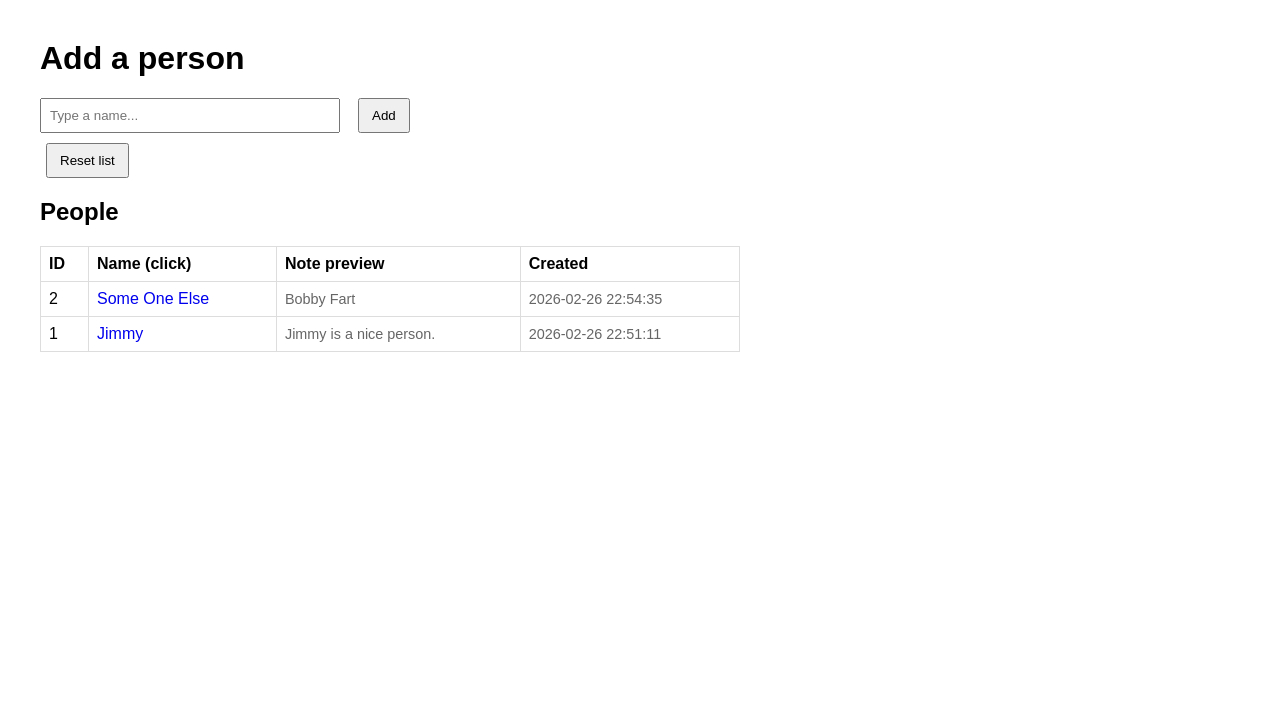
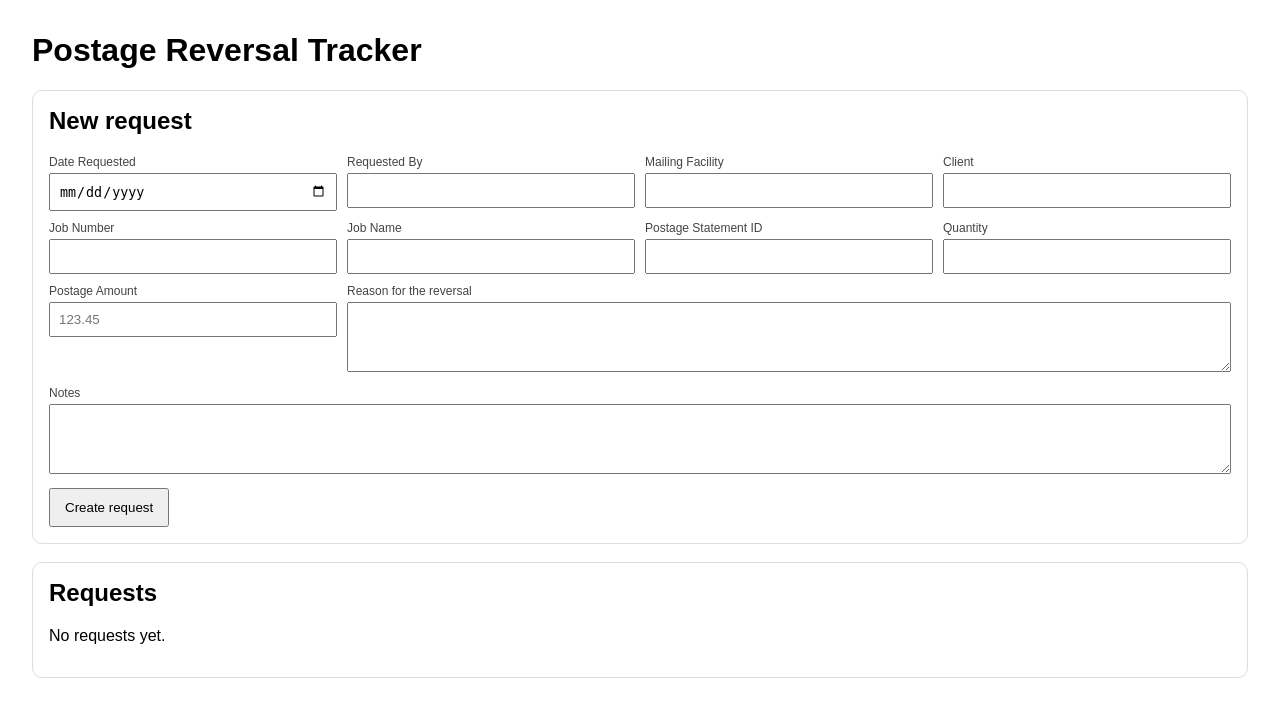
Before and after one commit to rstonyg/python_programming, a Flask app: page / in a window 1280 px wide. Shown: the top 717 px of the page. Run offline with Flask 3, Linux system fonts and the light colour scheme.

Commit message:
postage tracker

```diff
--- a/appone/app.py
+++ b/appone/app.py
@@ -1,64 +1,210 @@
 import os
-from datetime import datetime
-from flask import Flask, render_template, request, redirect, url_for, abort
+from datetime import datetime, date
+from decimal import Decimal, InvalidOperation
+
+from flask import Flask, render_template, request, redirect, url_for, abort, flash
 from flask_sqlalchemy import SQLAlchemy
 
 BASE_DIR = os.path.abspath(os.path.dirname(__file__))
-DB_PATH = os.path.join(BASE_DIR, "names.db")
+DB_PATH = os.path.join(BASE_DIR, "postage_reversals.db")
 
 app = Flask(__name__)
-app.config["SQLALCHEMY_DATABASE_URI"] = "sqlite:///" + DB_PATH
+app.secret_key = os.environ.get("FLASK_SECRET_KEY", "dev-secret-change-me")
+
+# DB: uses DATABASE_URL if provided (Render Postgres), otherwise local SQLite file
+db_url = os.environ.get("DATABASE_URL")
+if db_url:
+    db_url = db_url.replace("postgres://", "postgresql://", 1)
+    app.config["SQLALCHEMY_DATABASE_URI"] = db_url
+else:
+    app.config["SQLALCHEMY_DATABASE_URI"] = "sqlite:///" + DB_PATH
+
 app.config["SQLALCHEMY_TRACK_MODIFICATIONS"] = False
-
 db = SQLAlchemy(app)
 
-class Person(db.Model):
-    __tablename__ = "people"
+
+STATUS_OPTIONS = [
+    "Requested",
+    "Submitted",
+    "In Review",
+    "Approved",
+    "Rejected",
+    "Completed",
+]
+
+
+class PostageReversal(db.Model):
+    __tablename__ = "postage_reversals"
 
     id = db.Column(db.Integer, primary_key=True)
-    name = db.Column(db.String(120), nullable=False)
-    note = db.Column(db.Text, nullable=True)
+
+    date_requested = db.Column(db.Date, nullable=False)
+
+    requested_by = db.Column(db.String(120), nullable=False)
+    mailing_facility = db.Column(db.String(120), nullable=False)
+
+    client = db.Column(db.String(120), nullable=False)
+    job_number = db.Column(db.String(64), nullable=False)
+    job_name = db.Column(db.String(200), nullable=False)
+
+    postage_statement_id = db.Column(db.String(120), nullable=False)
+    quantity = db.Column(db.Integer, nullable=False)
+
+    # store cents accurately as integer
+    postage_amount_cents = db.Column(db.Integer, nullable=False)
+
+    reason = db.Column(db.Text, nullable=False)
+    notes = db.Column(db.Text, nullable=True)
+
+    status = db.Column(db.String(32), nullable=False, default="Requested")
+
     created_at = db.Column(db.DateTime, nullable=False, default=datetime.utcnow)
     updated_at = db.Column(db.DateTime, nullable=False, default=datetime.utcnow)
 
     def touch(self):
         self.updated_at = datetime.utcnow()
 
+    @property
+    def postage_amount(self) -> str:
+        # display dollars
+        dollars = Decimal(self.postage_amount_cents) / Decimal(100)
+        return f"{dollars:,.2f}"
+
+
 with app.app_context():
     db.create_all()
+
+
+def parse_date(value: str) -> date | None:
+    try:
+        return datetime.strptime(value, "%Y-%m-%d").date()
+    except Exception:
+        return None
+
+
+def parse_money_to_cents(value: str) -> int | None:
+    # Accept "123.45" or "$123.45" or "1,234.56"
+    if not value:
+        return None
+    cleaned = value.strip().replace("$", "").replace(",", "")
+    try:
+        amt = Decimal(cleaned)
+        if amt < 0:
+            return None
+        cents = int((amt * 100).quantize(Decimal("1")))
+        return cents
+    except (InvalidOperation, ValueError):
+        return None
+
 
 @app.route("/", methods=["GET", "POST"])
 def index():
     if request.method == "POST":
-        name = (request.form.get("name") or "").strip()
-        if name:
-            db.session.add(Person(name=name))
+        # Create a new reversal request
+        date_requested = parse_date(request.form.get("date_requested", ""))
+        requested_by = (request.form.get("requested_by") or "").strip()
+        mailing_facility = (request.form.get("mailing_facility") or "").strip()
+        client = (request.form.get("client") or "").strip()
+        job_number = (request.form.get("job_number") or "").strip()
+        job_name = (request.form.get("job_name") or "").strip()
+        postage_statement_id = (request.form.get("postage_statement_id") or "").strip()
+        reason = (request.form.get("reason") or "").strip()
+        notes = (request.form.get("notes") or "").strip()
+
+        qty_raw = (request.form.get("quantity") or "").strip()
+        amount_raw = (request.form.get("postage_amount") or "").strip()
+
+        # Validate required fields
+        errors = []
+        if not date_requested:
+            errors.append("Date Requested is required (YYYY-MM-DD).")
+        if not requested_by:
+            errors.append("Requested By is required.")
+        if not mailing_facility:
+            errors.append("Mailing Facility is required.")
+        if not client:
+            errors.append("Client is required.")
+        if not job_number:
+            errors.append("Job Number is required.")
+        if not job_name:
+            errors.append("Job Name is required.")
+        if not postage_statement_id:
+            errors.append("Postage Statement ID is required.")
+        if not reason:
+            errors.append("Reason is required.")
+
+        try:
+            quantity = int(qty_raw)
+            if quantity <= 0:
+                raise ValueError
+        except Exception:
+            errors.append("Quantity must be a positive whole number.")
+            quantity = 0
+
+        cents = parse_money_to_cents(amount_raw)
+        if cents is None:
+            errors.append("Postage Amount must be a valid number like 123.45.")
+
+        if errors:
+            for e in errors:
+                flash(e, "error")
+            # fall through to GET rendering with current list
+        else:
+            rec = PostageReversal(
+                date_requested=date_requested,
+                requested_by=requested_by,
+                mailing_facility=mailing_facility,
+                client=client,
+                job_number=job_number,
+                job_name=job_name,
+                postage_statement_id=postage_statement_id,
+                quantity=quantity,
+                postage_amount_cents=cents,
+                reason=reason,
+                notes=notes if notes else None,
+                status="Requested",
+            )
+            db.session.add(rec)
             db.session.commit()
-        return redirect(url_for("index"))
+            return redirect(url_for("index"))
 
-    people = Person.query.order_by(Person.created_at.desc()).all()
-    return render_template("index.html", people=people)
+    reversals = PostageReversal.query.order_by(PostageReversal.created_at.desc()).all()
+    return render_template("index.html", reversals=reversals, statuses=STATUS_OPTIONS)
 
-@app.route("/person/<int:person_id>", methods=["GET", "POST"])
-def person_detail(person_id: int):
-    person = Person.query.get(person_id)
-    if not person:
+
+@app.route("/reversal/<int:reversal_id>", methods=["GET", "POST"])
+def reversal_detail(reversal_id: int):
+    rec = PostageReversal.query.get(reversal_id)
+    if not rec:
         abort(404)
 
     if request.method == "POST":
-        note = (request.form.get("note") or "").strip()
-        person.note = note
-        person.touch()
-        db.session.commit()
-        return redirect(url_for("person_detail", person_id=person.id))
+        # Update status + notes (and optionally other fields)
+        status = (request.form.get("status") or "").strip()
+        notes = (request.form.get("notes") or "").strip()
 
-    return render_template("person.html", person=person)
+        if status not in STATUS_OPTIONS:
+            flash("Invalid status.", "error")
+        else:
+            rec.status = status
+            rec.notes = notes if notes else None
+            rec.touch()
+            db.session.commit()
+            flash("Updated.", "ok")
+            return redirect(url_for("reversal_detail", reversal_id=rec.id))
 
-@app.route("/reset", methods=["POST"])
-def reset():
-    db.session.query(Person).delete()
+    return render_template("reversal.html", rec=rec, statuses=STATUS_OPTIONS)
+
+
+@app.route("/delete/<int:reversal_id>", methods=["POST"])
+def delete_reversal(reversal_id: int):
+    rec = PostageReversal.query.get(reversal_id)
+    if not rec:
+        abort(404)
+    db.session.delete(rec)
     db.session.commit()
     return redirect(url_for("index"))
+
 
 if __name__ == "__main__":
     port = int(os.environ.get("PORT", 8000))
--- a/appone/templates/index.html
+++ b/appone/templates/index.html
@@ -2,67 +2,151 @@
 <html>
 <head>
   <meta charset="utf-8" />
-  <title>People</title>
+  <title>Postage Reversals</title>
   <style>
-    body { font-family: Arial, sans-serif; margin: 40px; }
-    input[type="text"] { padding: 8px; width: 280px; }
-    button { padding: 8px 12px; margin-left: 6px; }
-    table { border-collapse: collapse; width: 700px; margin-top: 14px; }
-    th, td { border: 1px solid #ddd; padding: 8px; }
-    th { text-align: left; }
+    body { font-family: Arial, sans-serif; margin: 32px; }
+    .card { border: 1px solid #ddd; border-radius: 10px; padding: 16px; margin-bottom: 18px; }
+    .grid { display: grid; grid-template-columns: repeat(4, minmax(0, 1fr)); gap: 10px; }
+    label { font-size: 12px; color: #444; display:block; margin-bottom: 4px; }
+    input, textarea { width: 100%; padding: 8px; box-sizing: border-box; }
+    textarea { min-height: 70px; }
+    button { padding: 10px 14px; cursor: pointer; }
+    table { border-collapse: collapse; width: 100%; margin-top: 10px; }
+    th, td { border: 1px solid #ddd; padding: 8px; vertical-align: top; }
+    th { text-align: left; background: #fafafa; }
     a { text-decoration: none; }
     a:hover { text-decoration: underline; }
-    .row { display: flex; gap: 12px; align-items: center; }
-    .muted { color: #666; font-size: 0.9em; }
+    .muted { color: #666; font-size: 12px; }
+    .flash { padding: 10px; border-radius: 8px; margin-bottom: 10px; }
+    .flash.error { background: #ffecec; border: 1px solid #ffb8b8; }
+    .flash.ok { background: #ecffef; border: 1px solid #b8ffbf; }
+    .row-actions { display:flex; gap:8px; align-items:center; }
+    .danger { background: #fff3f3; border: 1px solid #ffb8b8; }
+    @media (max-width: 1000px) { .grid { grid-template-columns: repeat(2, minmax(0, 1fr)); } }
   </style>
 </head>
 <body>
-  <h1>Add a person</h1>
+  <h1>Postage Reversal Tracker</h1>
 
+  {% with messages = get_flashed_messages(with_categories=true) %}
+    {% if messages %}
+      {% for cat, msg in messages %}
+        <div class="flash {{ cat }}">{{ msg }}</div>
+      {% endfor %}
+    {% endif %}
+  {% endwith %}
+
+  <div class="card">
+    <h2 style="margin-top:0;">New request</h2>
     <form method="POST" action="/">
-    <div class="row">
-      <input type="text" name="name" placeholder="Type a name..." required />
-      <button type="submit">Add</button>
+      <div class="grid">
+        <div>
+          <label>Date Requested</label>
+          <input type="date" name="date_requested" required />
+        </div>
+        <div>
+          <label>Requested By</label>
+          <input type="text" name="requested_by" required />
+        </div>
+        <div>
+          <label>Mailing Facility</label>
+          <input type="text" name="mailing_facility" required />
+        </div>
+        <div>
+          <label>Client</label>
+          <input type="text" name="client" required />
+        </div>
+
+        <div>
+          <label>Job Number</label>
+          <input type="text" name="job_number" required />
+        </div>
+        <div>
+          <label>Job Name</label>
+          <input type="text" name="job_name" required />
+        </div>
+        <div>
+          <label>Postage Statement ID</label>
+          <input type="text" name="postage_statement_id" required />
+        </div>
+        <div>
+          <label>Quantity</label>
+          <input type="number" name="quantity" min="1" step="1" required />
+        </div>
+
+        <div>
+          <label>Postage Amount</label>
+          <input type="text" name="postage_amount" placeholder="123.45" required />
+        </div>
+        <div style="grid-column: span 3;">
+          <label>Reason for the reversal</label>
+          <textarea name="reason" required></textarea>
+        </div>
+
+        <div style="grid-column: span 4;">
+          <label>Notes</label>
+          <textarea name="notes"></textarea>
+        </div>
+      </div>
+
+      <div style="margin-top: 10px;">
+        <button type="submit">Create request</button>
       </div>
     </form>
+  </div>
 
-  <form method="POST" action="/reset" onsubmit="return confirm('Clear all people?');" style="margin-top:10px;">
-    <button type="submit">Reset list</button>
-  </form>
+  <div class="card">
+    <h2 style="margin-top:0;">Requests</h2>
 
-  <h2>People</h2>
-
-  {% if people %}
+    {% if reversals %}
       <table>
         <thead>
           <tr>
             <th>ID</th>
-          <th>Name (click)</th>
-          <th>Note preview</th>
-          <th>Created</th>
+            <th>Date Requested</th>
+            <th>Client / Job</th>
+            <th>Statement / Qty</th>
+            <th>Amount</th>
+            <th>Status</th>
+            <th class="muted">Actions</th>
           </tr>
         </thead>
         <tbody>
-        {% for p in people %}
+          {% for r in reversals %}
             <tr>
-            <td>{{ p.id }}</td>
+              <td>{{ r.id }}</td>
+              <td>{{ r.date_requested.strftime("%Y-%m-%d") }}</td>
               <td>
-              <a href="{{ url_for('person_detail', person_id=p.id) }}">{{ p.name }}</a>
+                <div><strong>{{ r.client }}</strong></div>
+                <div>
+                  <a href="{{ url_for('reversal_detail', reversal_id=r.id) }}">
+                    {{ r.job_number }} — {{ r.job_name }}
+                  </a>
+                </div>
+                <div class="muted">{{ r.mailing_facility }} • Requested by {{ r.requested_by }}</div>
               </td>
-            <td class="muted">
-              {% if p.note %}
-                {{ (p.note[:80] ~ ('…' if p.note|length > 80 else '')) }}
-              {% else %}
-                —
-              {% endif %}
+              <td>
+                <div>{{ r.postage_statement_id }}</div>
+                <div class="muted">Qty: {{ r.quantity }}</div>
               </td>
-            <td class="muted">{{ p.created_at.strftime("%Y-%m-%d %H:%M:%S") }}</td>
+              <td>${{ r.postage_amount }}</td>
+              <td><strong>{{ r.status }}</strong></td>
+              <td>
+                <div class="row-actions">
+                  <a href="{{ url_for('reversal_detail', reversal_id=r.id) }}">Open</a>
+                  <form method="POST" action="{{ url_for('delete_reversal', reversal_id=r.id) }}"
+                        onsubmit="return confirm('Delete request #{{ r.id }}?');" style="margin:0;">
+                    <button class="danger" type="submit">Delete</button>
+                  </form>
+                </div>
+              </td>
             </tr>
           {% endfor %}
         </tbody>
       </table>
     {% else %}
-    <p>No people yet. Add one above.</p>
+      <p>No requests yet.</p>
     {% endif %}
+  </div>
 </body>
 </html>
```
Also changed, not shown: appone/templates/person.html (deleted, +0 -27 lines), appone/templates/reversal.html (added, +74 -0 lines). Lines whose indentation alone changed are shown as unchanged.
